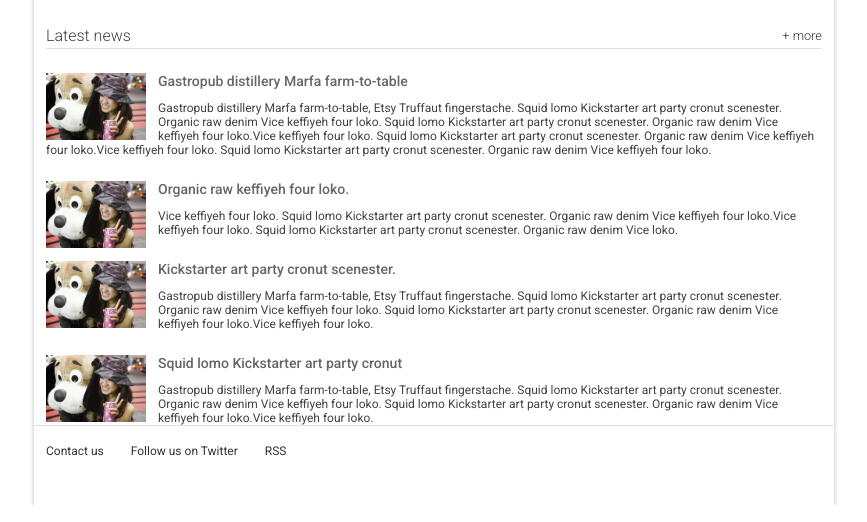
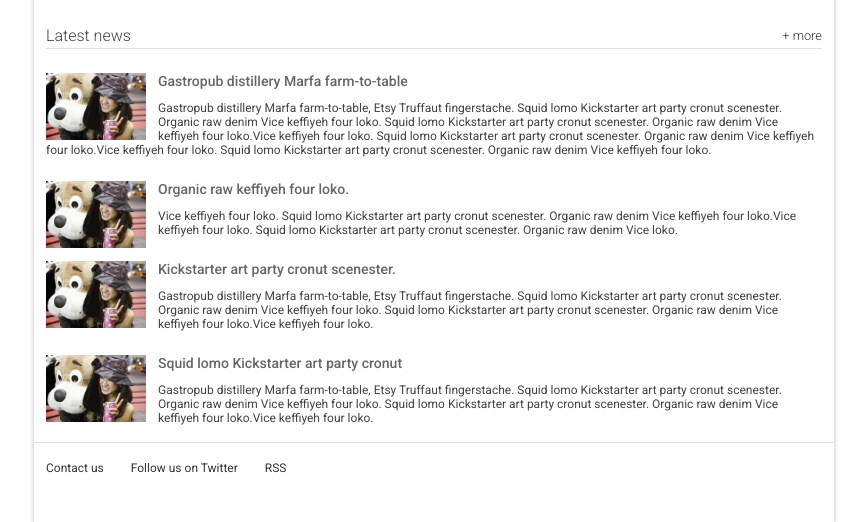
Before and after one commit to vbhati/responsive-web-design-1, a plain HTML site: page index.html in a window 1280 px wide. Shown: the part 698-1220 px from the top of the page, without its empty margins (206-1073 px from the left). Drawn offline with Linux system fonts and the light colour scheme.

```diff
--- a/index.html
+++ b/index.html
@@ -136,7 +136,7 @@
             </ul>
           </section>
 
-          <section class="news recent-news box">
+          <section class="news recent-news box-recent-news">
             <h2 class="news__title">Latest news <a href="#" class="news__more">+ more</a></h2>
             <ul>
               <li class="snippet">
--- a/stylesheets/main.css
+++ b/stylesheets/main.css
@@ -32,7 +32,12 @@
 
 .box {
   width: 100%;
-  height: 250px;
+  height: 300px;
+}
+
+.box-recent-news {
+  width: 100%;
+  height: 430px;
 }
 
 /*
@@ -352,7 +357,6 @@
   text-decoration: underline;
 }
 
-
 /*
  *
  * Footer
@@ -440,10 +444,6 @@
     margin-right: auto;
   }
 
-  .box {
-    height: 300px;
-  }
-
   .header__inner {
     width: 800px;
     margin-left: auto;
```
